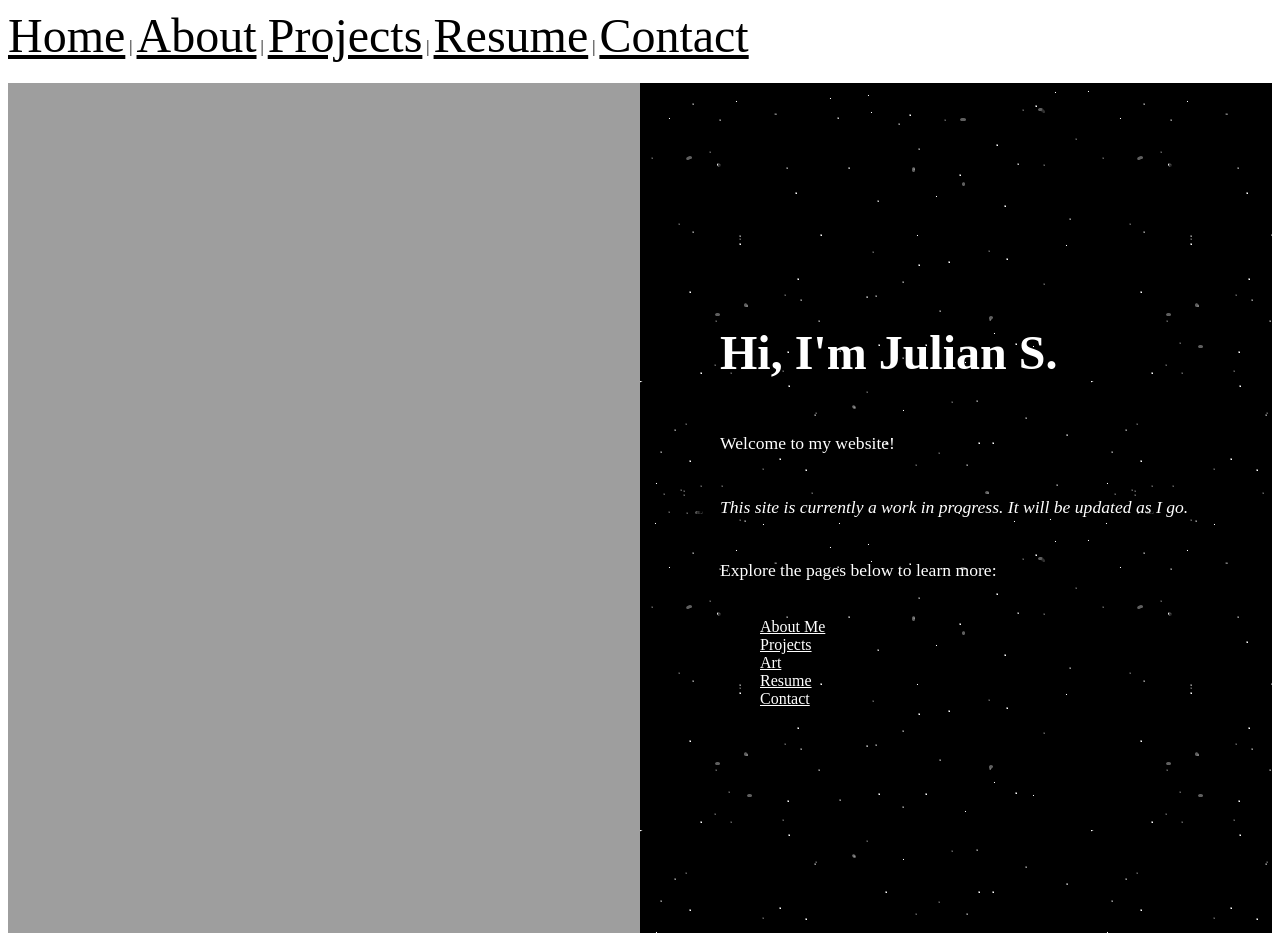
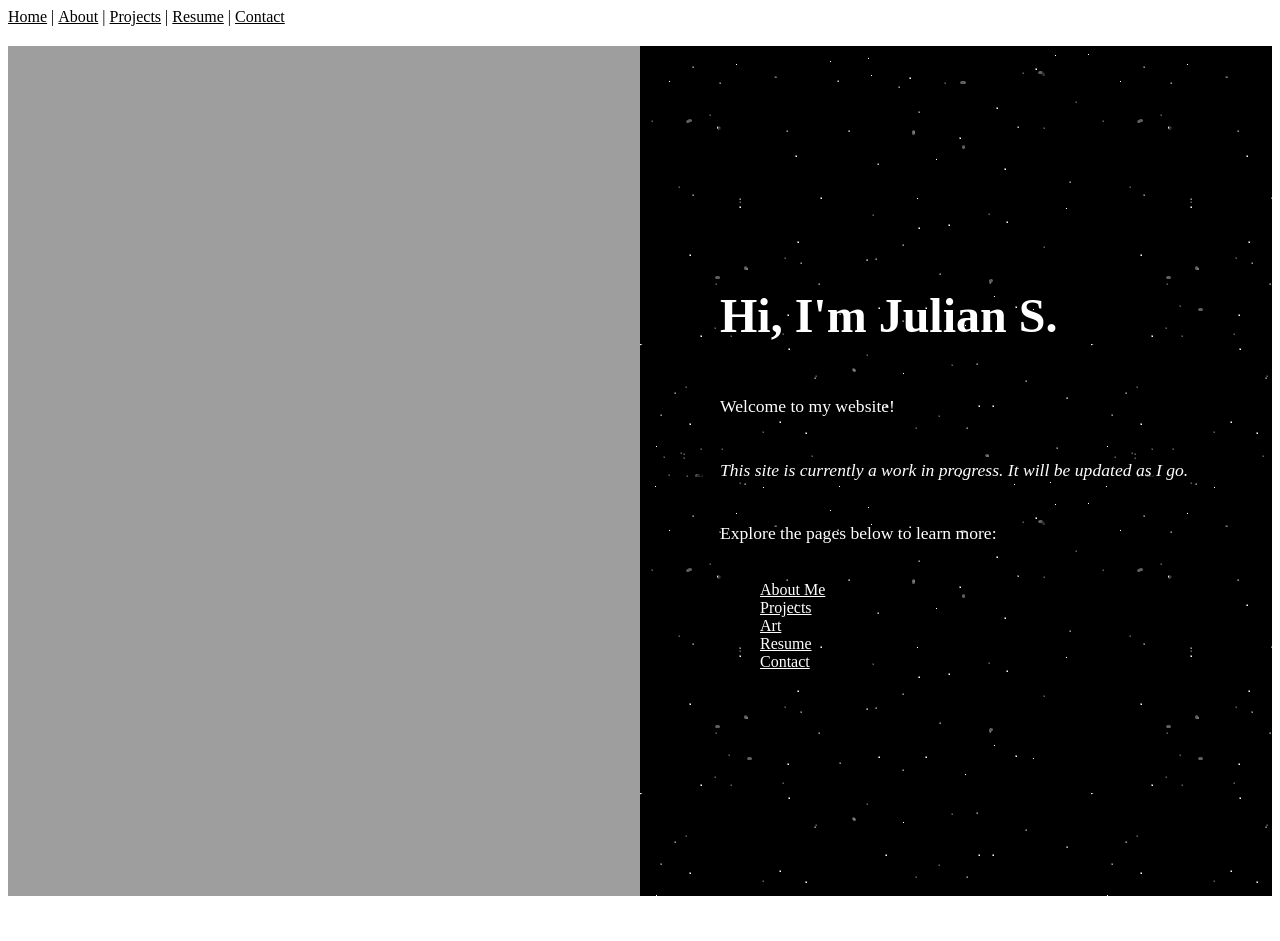
Before and after one commit to Julianzen/julians.github.io, a Jekyll site: the page built from index.md, in a window 1280 px wide. Built offline with Jekyll 4.4.1, drawn with Linux system fonts in a browser that asks for light colours; after the commit the page ends 904 px from its top, so only the background shows below that.

Commit message:
Update style.css

```diff
--- a/assets/style.css
+++ b/assets/style.css
@@ -7,7 +7,7 @@ main {
 
 nav a{
   color: black;
-  font-size: 3rem;
+  font-size: 1rem;
 }
 nav a:hover{
   color: #555;
```
